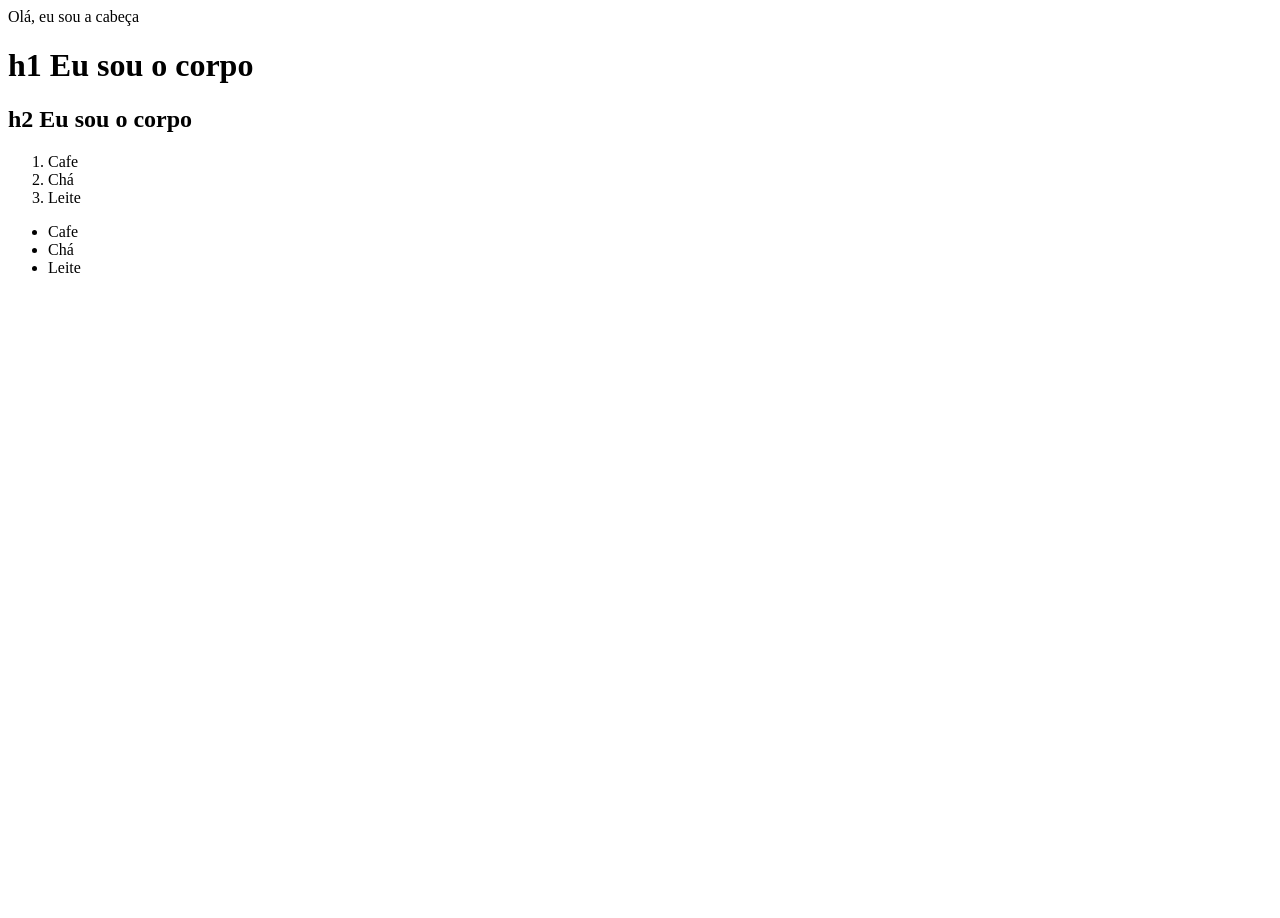
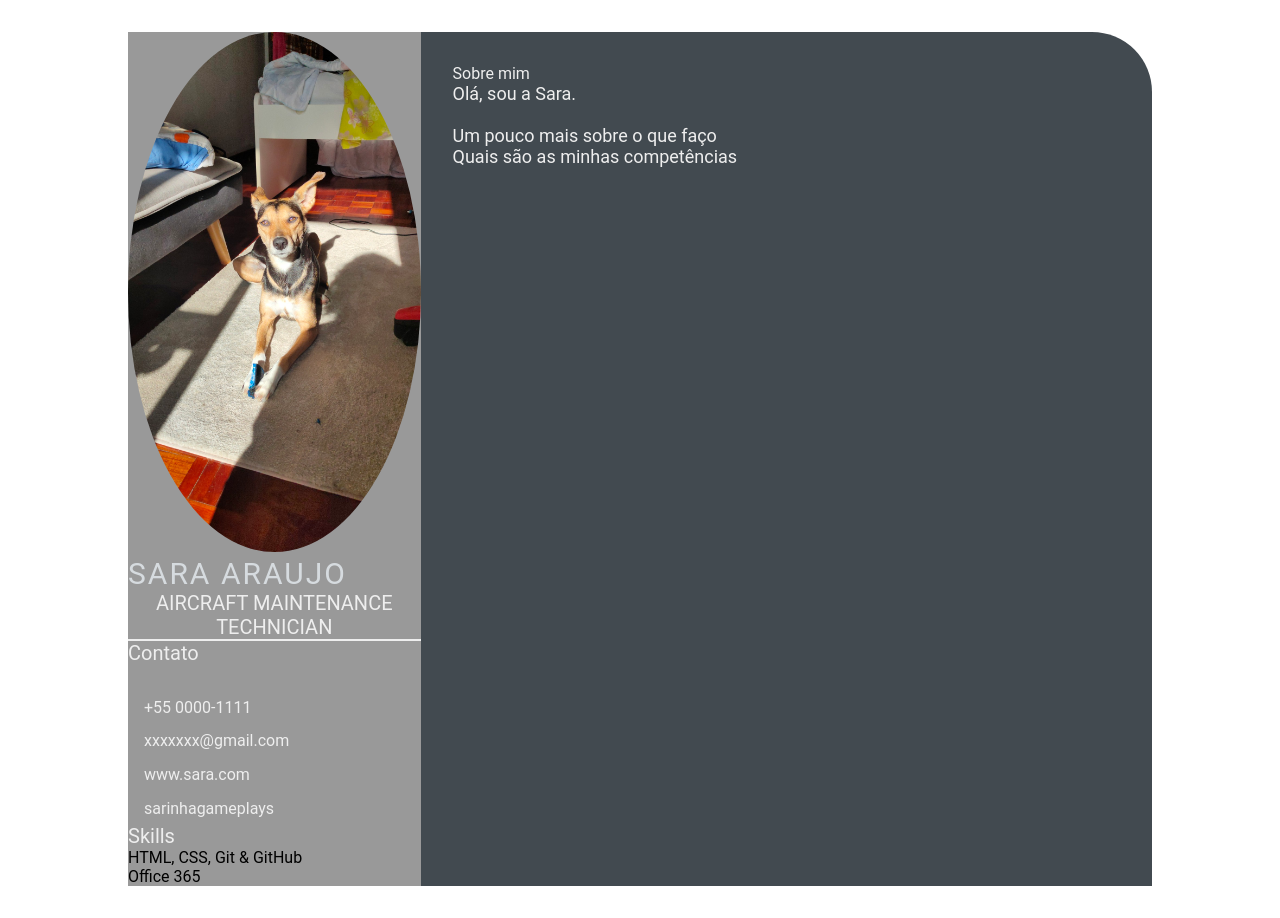
Before and after one commit to sarinhagameplays/sarinhagameplays.github.io, a plain HTML site: page index.html in a window 1280 px wide. Before the commit the page ends 800 px from the top, so only its background shows below. Drawn offline with Linux system fonts and the light colour scheme.

Commit message:
edit index, add img, add style (#2)

```diff
--- a/index.html
+++ b/index.html
@@ -1,21 +1,53 @@
-<html>
-    <head>
-        <tittle>
-            Olá, eu sou a cabeça
-        </tittle>
-    </head>
-    <body>
-        <h1>h1 Eu sou o corpo</h1>
-        <h2>h2 Eu sou o corpo</h2>
-    </body>
-    <ol>
-        <li>Cafe</li>
-        <li>Chá</li>
-        <li>Leite</li>
-    </ol>
-    <ul>
-        <li>Cafe</li>
-        <li>Chá</li>
-        <li>Leite</li>
-    </ul>
+<!DOCTYPE html>
+<html lang="en">
+<head>
+    <meta charset="UTF-8">
+    <meta http-equiv="X-UA-Compatible" content="IE=edge">
+    <meta name="viewport" content="width=device-width, initial-scale=1.0">
+    <title>Sara Araujo CV</title>
+
+    <link rel="stylesheet" href="style.css">
+
+</head>
+<body>
+    <main class="resume-contents">
+        <section class="left-section">
+            <section class="left-section-content">
+                <div class="profile">
+                    <img class="profile-image" src="img/profile-image.jpg" alt="Profile image">
+                    <p class="name">Sara Araujo</p>
+                    <p class="profession">Aircraft Maintenance Technician</p>
+                </div>
+                <div class="contact-info">
+                    <p class="left-title">Contato</p>
+                    <ul>
+                        <li><i class="fa fa-phone"></i>+55 0000-1111</li>
+                        <li><i class="fa fa-envelope"></i>xxxxxxx@gmail.com</li>
+                        <li><i class="fa fa-globe"></i>www.sara.com</li>
+                        <li><i class="fa fa-github"></i>sarinhagameplays</li>
+                    </ul>
+                </div>
+                <div class="Skills">
+                    <p class="left-title">Skills</p>
+                    <ul>
+                        <li><p>HTML, CSS, Git & GitHub</p></li>
+                        <li><p>Office 365</p></li>
+                    </ul>
+                </div>
+            </section>
+    </section>
+            <section class="right-section">
+                <div class="right-section-contents">
+                    <section class="about gap">
+                        <div class="right-title">Sobre mim</div>
+                        <p class="about-me-contents">
+                            Olá, sou a Sara.<br>
+                            <br>Um pouco mais sobre o que faço
+                            <br>Quais são as minhas competências
+                        </p>
+                    </section>
+                </div>
+            </section>
+    </main>
+</body>
 </html>
--- /dev/null
+++ b/style.css
@@ -0,0 +1,103 @@
+* {
+    margin: 0;
+    padding: 0;
+    box-sizing: border-box;
+    list-style: none;
+    font-family: 'Roboto', sans-serif;
+}
+
+.resume-contents {
+    min-height: 100vh;
+    width: 80%;
+    margin: 2rem auto;
+    display: grid;
+    grid-template-columns: repeat(7, 1fr);
+}
+
+.left-section {
+    grid-column: span 2;
+    height: 100%;
+    background-color: #999999;
+}
+
+.right-section {
+    grid-column: span 5;
+    height: 100%;
+    background-color: #424a50;
+    border-radius: 0px 60px 0px 0px;
+}
+
+.left-section-contents{
+    padding: 2rem 2rem;
+}
+
+.profile {
+    width: 100%;
+    border-bottom: 2px solid #eeeeee;
+}
+
+.profile .profile-image {
+    width: 100%;
+    border-radius: 100%;
+}
+
+.name {
+    color: #D6DBDF;
+    font-size: 30px;
+    letter-spacing: 2px;
+    text-transform: uppercase;
+}
+
+.profession {
+    color: #eeeeee;
+    font-size: 20px;
+    text-transform: uppercase;
+    text-align: center;
+}
+
+/* .contact-info { border-bottom: 2px solid #1B2631; } */
+.left-title {
+    color: #eeeeee;
+    font-size: 20px;
+}
+
+.contact-info ul {
+    padding-top: 1.5rem;
+}
+
+.contact-info ul li,
+.references ul li {
+    padding: .4rem 0;
+    color: #eeeeee;
+}
+
+.contact-info ul li i,
+.references ul li i {
+    padding-right: 1rem;
+    font-size: 18px;
+    color: #eeeeee;
+}
+
+.skills ul {
+    padding-top: 1.5rem;
+}
+.skills ul li p {
+    padding: .4rem 0;
+    color: #eeeeee;
+}
+
+.right-section-contents {
+    padding: 2rem 2rem;
+}
+
+.right-title {
+    color: #eeeeee;
+}
+
+.gap {
+    padding-bottom: 2rem;
+}
+.about-me-contents {
+    font-size: 18px;
+    color: #eeeeee;
+}
```
Also changed, not shown: img/profile-image.jpg (added).
